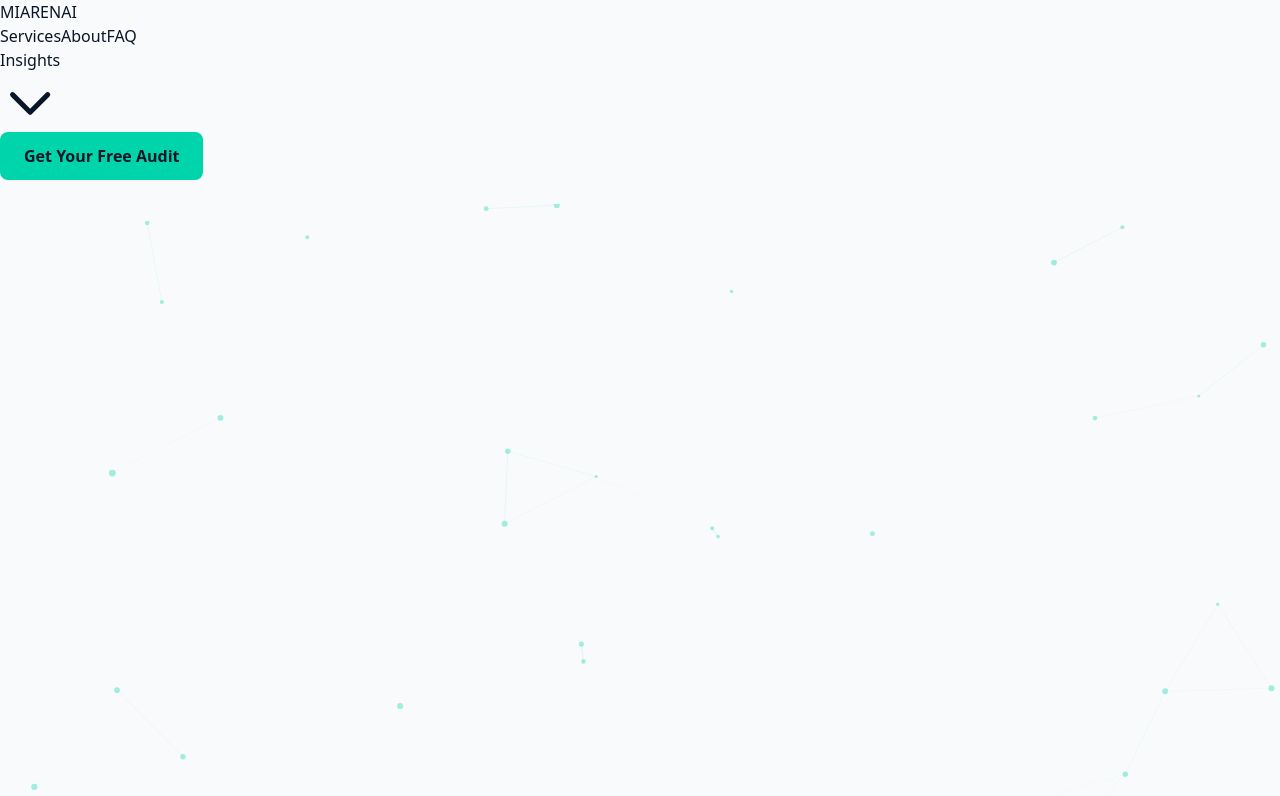
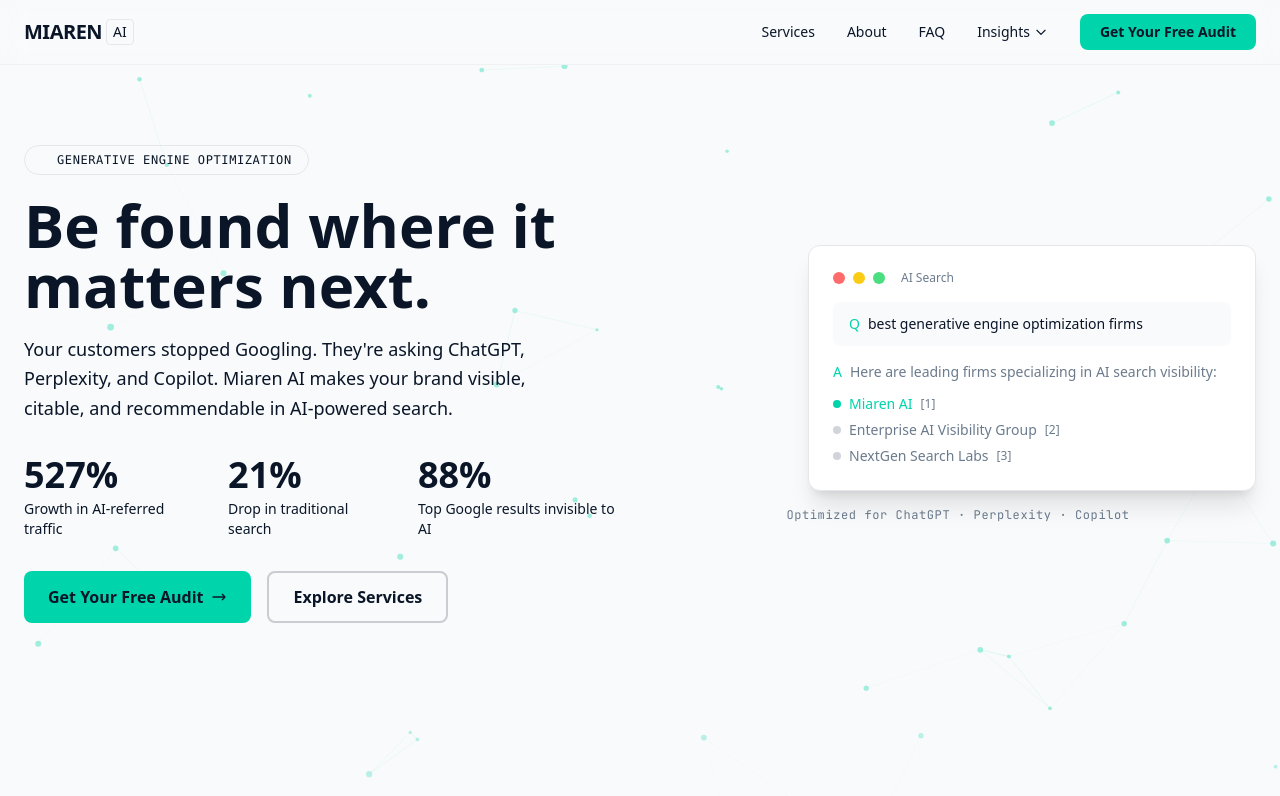
Before and after one commit to miac-design/miarenai, a Next.js app: page / in a window 1280 px wide. Shown: the top 796 px of the page. Built offline with nearby package versions, Linux system fonts and the light colour scheme.

Commit message:
fix: add tailwind config

```diff
--- /dev/null
+++ b/tailwind.config.ts
@@ -0,0 +1,15 @@
+import type { Config } from "tailwindcss";
+
+const config: Config = {
+    content: [
+        "./app/**/*.{js,ts,jsx,tsx,mdx}",
+        "./components/**/*.{js,ts,jsx,tsx,mdx}",
+        "./lib/**/*.{js,ts,jsx,tsx,mdx}",
+    ],
+    theme: {
+        extend: {},
+    },
+    plugins: [],
+};
+
+export default config;
```
